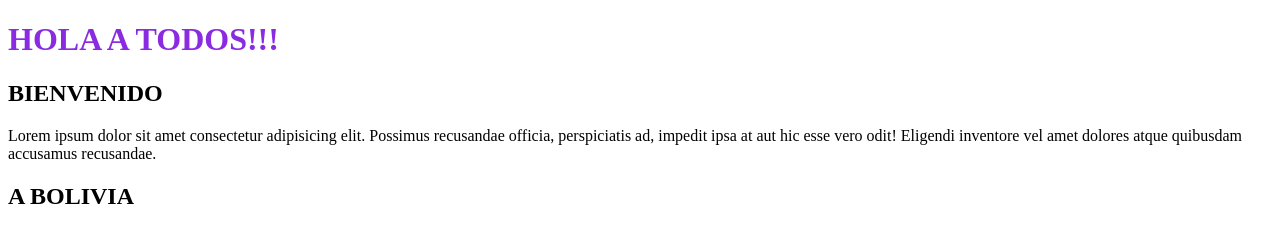
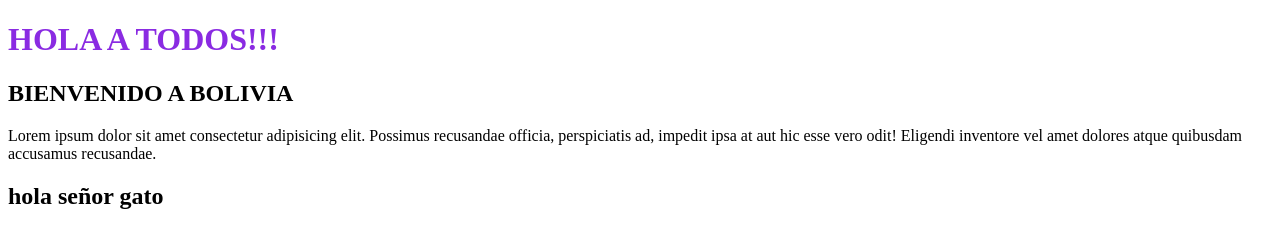
Before and after one commit to naviMtq/RepositorioEstrella, a plain HTML site: page index.html in a window 1280 px wide. Drawn offline with Linux system fonts and the light colour scheme.

Commit message:
subtitulo modificado

```diff
--- a/index.html
+++ b/index.html
@@ -9,8 +9,8 @@
 </head>
 <body>
     <h1>HOLA A TODOS!!!</h1>
-    <h2>BIENVENIDO</h2>
+    <h2>BIENVENIDO A BOLIVIA</h2>
     <p>Lorem ipsum dolor sit amet consectetur adipisicing elit. Possimus recusandae officia, perspiciatis ad, impedit ipsa at aut hic esse vero odit! Eligendi inventore vel amet dolores atque quibusdam accusamus recusandae.</p>
-    <h2>A BOLIVIA</h2>
+    <h2>hola señor gato</h2>
     </body>
 </html>
```
